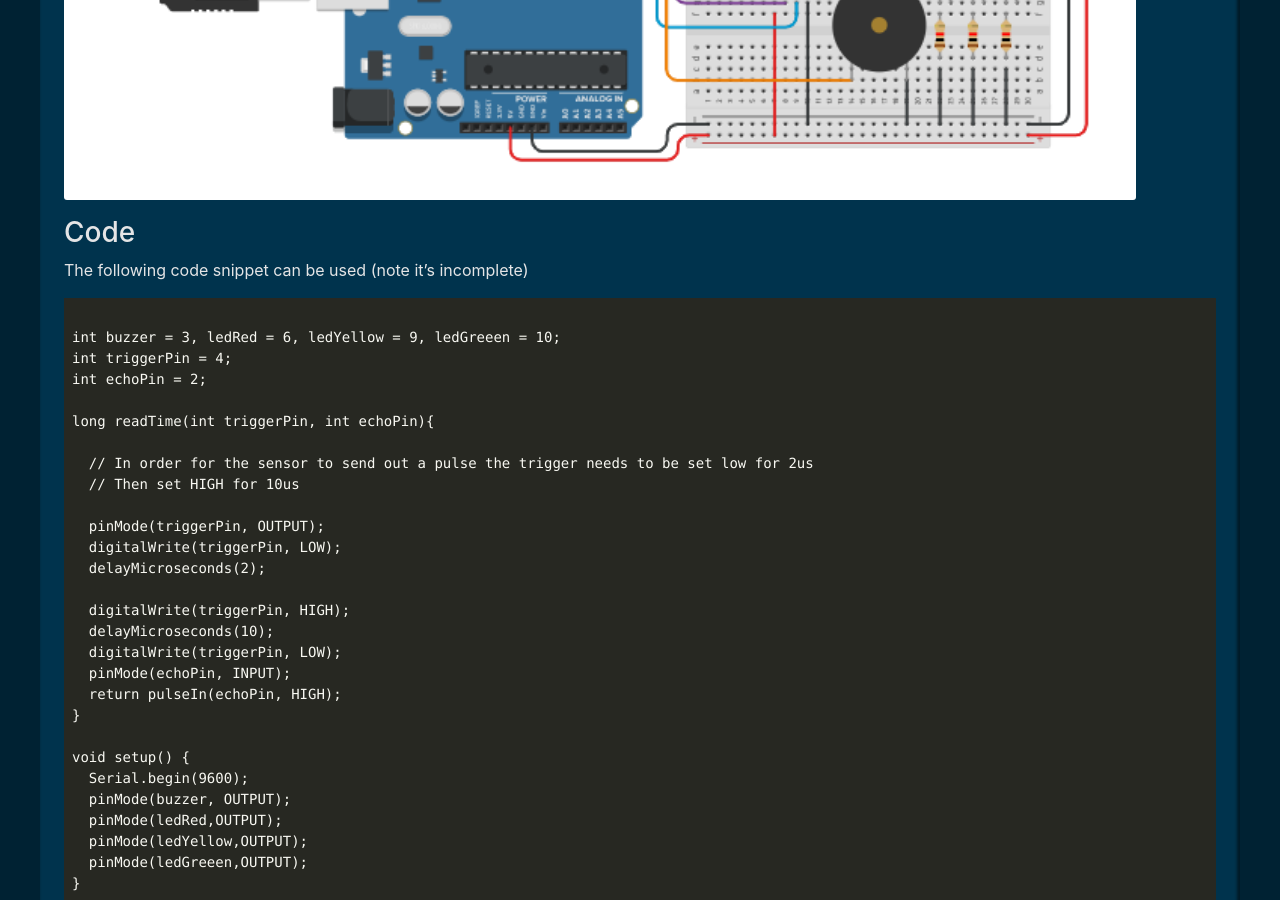
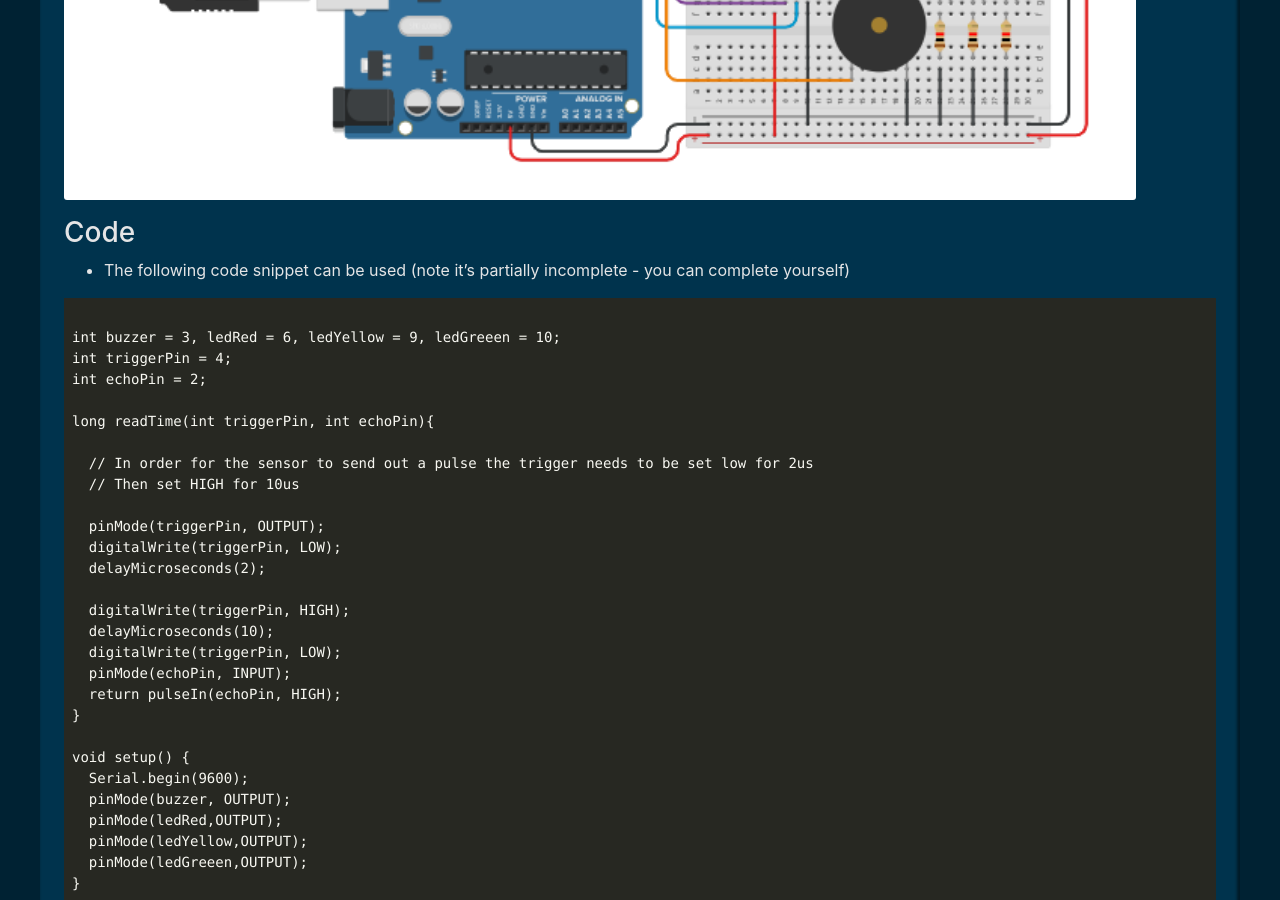
Before and after one commit to CoderdojoAthlone/coderdojoathlone.github.io, a Jekyll site: the page built from _posts/en/resources/2019-09-20-electronic-ultrasonic-sensor-arduino.md, in a window 1280 px wide and 900 px high, scrolled down 3068 px. Built offline with Jekyll 4.4.1, drawn with Linux system fonts in a browser that asks for light colours.

Commit message:
Ultrasonic sensor project - minor mods

````diff
--- a/_posts/en/resources/2019-09-20-electronic-ultrasonic-sensor-arduino.md
+++ b/_posts/en/resources/2019-09-20-electronic-ultrasonic-sensor-arduino.md
@@ -102,7 +102,7 @@ The following shows the a breadboard component diagram which will be used for th
 
 ### Code
 
-The following code snippet can be used  (note it's incomplete)
+* The following code snippet can be used  (note it's partially incomplete - you can complete yourself)
 
 ```
 
````
